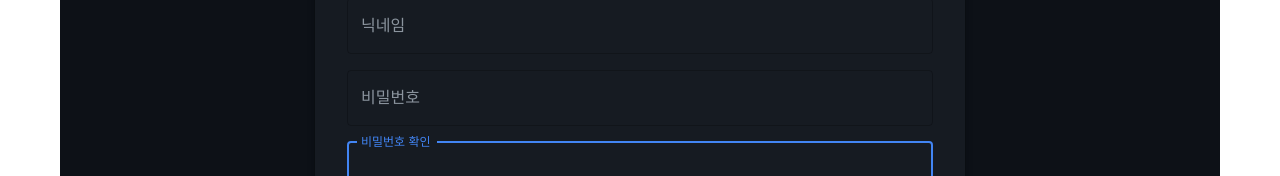
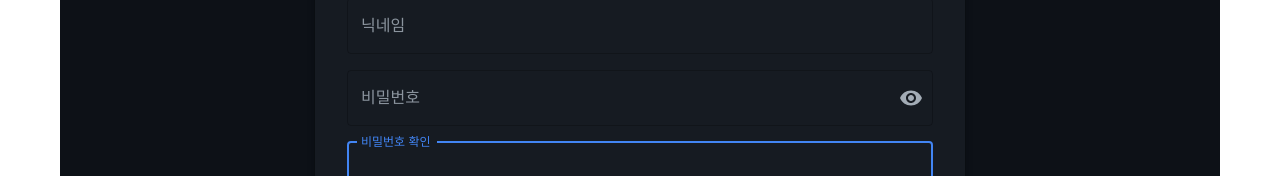
Before and after one commit to Drum-J/CalmDownMan_React, a React (Vite) app: page /signup in a window 1280 px wide. Shown: the part 371-547 px from the top of the page. Built offline with nearby package versions, Linux system fonts and the light colour scheme.

Commit message:
refactor. UserContext export 추가 / 회원 가입 시 비밀번호 확인 토글 추가

```diff
--- a/src/common/UserContext.ts
+++ b/src/common/UserContext.ts
@@ -1,7 +1,7 @@
 
 import { createContext, useContext } from 'react';
 
-interface UserInfo {
+export interface UserInfo {
     id: number;
     username: string;
     nickname: string;
--- a/src/pages/Signup.tsx
+++ b/src/pages/Signup.tsx
@@ -1,8 +1,9 @@
 import {useState, useEffect, FormEvent, ChangeEvent, JSX} from "react";
 import api from "../common/axios";
 import { useNavigate } from "react-router-dom";
-import { Box, Button, Paper, TextField, Typography } from "@mui/material";
+import { Box, Button, IconButton, InputAdornment, Paper, TextField, Typography } from "@mui/material";
 import {ApiError, ApiResponse} from "../common/ApiResponse";
+import {Visibility, VisibilityOff} from "@mui/icons-material";
 
 interface SignupFormData {
     username: string;
@@ -18,6 +19,7 @@
     const [usernameChecked, setUsernameChecked] = useState<boolean>(false);
     const [usernameMessage, setUsernameMessage] = useState<string>("");
     const [errors, setErrors] = useState<string[]>([]);
+    const [showPassword, setShowPassword] = useState(false);
     const navigate = useNavigate();
 
     const isFormValid: string | boolean =
@@ -82,6 +84,28 @@
         }
     };
 
+    // 비밀번호 보이기/숨기기 Adornment
+    const handleClickShowPassword = () => setShowPassword((show) => !show);
+    const handleMouseDownPassword = (event: React.MouseEvent<HTMLButtonElement>) => {
+        event.preventDefault();
+    };
+
+    const passwordVisibilityAdornment = {
+        endAdornment: (
+            <InputAdornment position="end">
+                <IconButton
+                    aria-label="toggle password visibility"
+                    onClick={handleClickShowPassword}
+                    onMouseDown={handleMouseDownPassword}
+                    edge="end"
+                    color="secondary"
+                >
+                    {showPassword ? <VisibilityOff /> : <Visibility />}
+                </IconButton>
+            </InputAdornment>
+        ),
+    };
+
     return (
         <Box
             sx={{
@@ -140,19 +164,20 @@
                     <Box>
                         <TextField
                             label="비밀번호"
-                            type="password"
+                            type={showPassword ? 'text' : 'password'}
                             variant="outlined"
                             value={password}
                             onChange={(e: ChangeEvent<HTMLInputElement>) => setPassword(e.target.value)}
                             fullWidth
                             autoFocus
+                            slotProps={{input: passwordVisibilityAdornment}}
                         />
                     </Box>
 
                     <Box>
                         <TextField
                             label="비밀번호 확인"
-                            type="password"
+                            type={showPassword ? 'text' : 'password'}
                             variant="outlined"
                             value={passwordCheck}
                             onChange={(e: ChangeEvent<HTMLInputElement>) => setPasswordCheck(e.target.value)}
```
